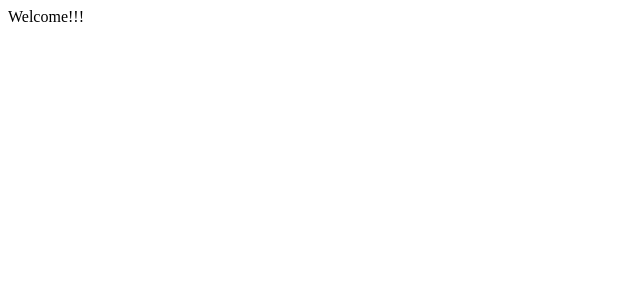
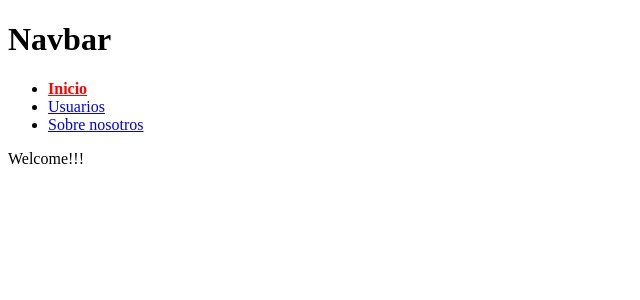
Before and after one commit to dundivet/learning-react-router, a React (Create React App) app: page / in a window 1280 px wide. Shown: the top 300 px of the page, without its empty margins (0-640 px from the left). Built offline with nearby package versions, Linux system fonts and the light colour scheme.

Commit message:
Menú usando NavLink

```diff
--- a/src/App.js
+++ b/src/App.js
@@ -4,10 +4,14 @@
 import AboutPage from "./pages/AboutPage";
 import UsersPage from "./pages/UsersPage";
 import NotFoundPage from "./pages/NotFoundPage";
+import Navbar from "./components/Navbar";
 
 export default function App () {
     return (
         <BrowserRouter>
+
+            <Navbar></Navbar>
+
             <Routes>
                 <Route path="/" element={<HomePage />} />
                 <Route path="/users" element={<UsersPage />} />
--- /dev/null
+++ b/src/components/Navbar.js
@@ -0,0 +1,22 @@
+import { NavLink } from 'react-router-dom'
+
+import './navbar.css';
+
+export default function Navbar() {
+  return (
+    <div>
+        <h1>Navbar</h1>
+        <ul>
+            <li>
+                <NavLink className={({isActive}) => isActive ? 'active' : ''} to="/">Inicio</NavLink>
+            </li>
+            <li>
+                <NavLink className={({isActive}) => isActive ? 'active' : ''} to="/users">Usuarios</NavLink>
+            </li>
+            <li>
+                <NavLink className={({isActive}) => isActive ? 'active' : ''} to="/about">Sobre nosotros</NavLink>
+            </li>
+        </ul>
+    </div>
+  )
+}
--- /dev/null
+++ b/src/components/navbar.css
@@ -0,0 +1,4 @@
+.active {
+    color: red;
+    font-weight: bold;
+}
```
